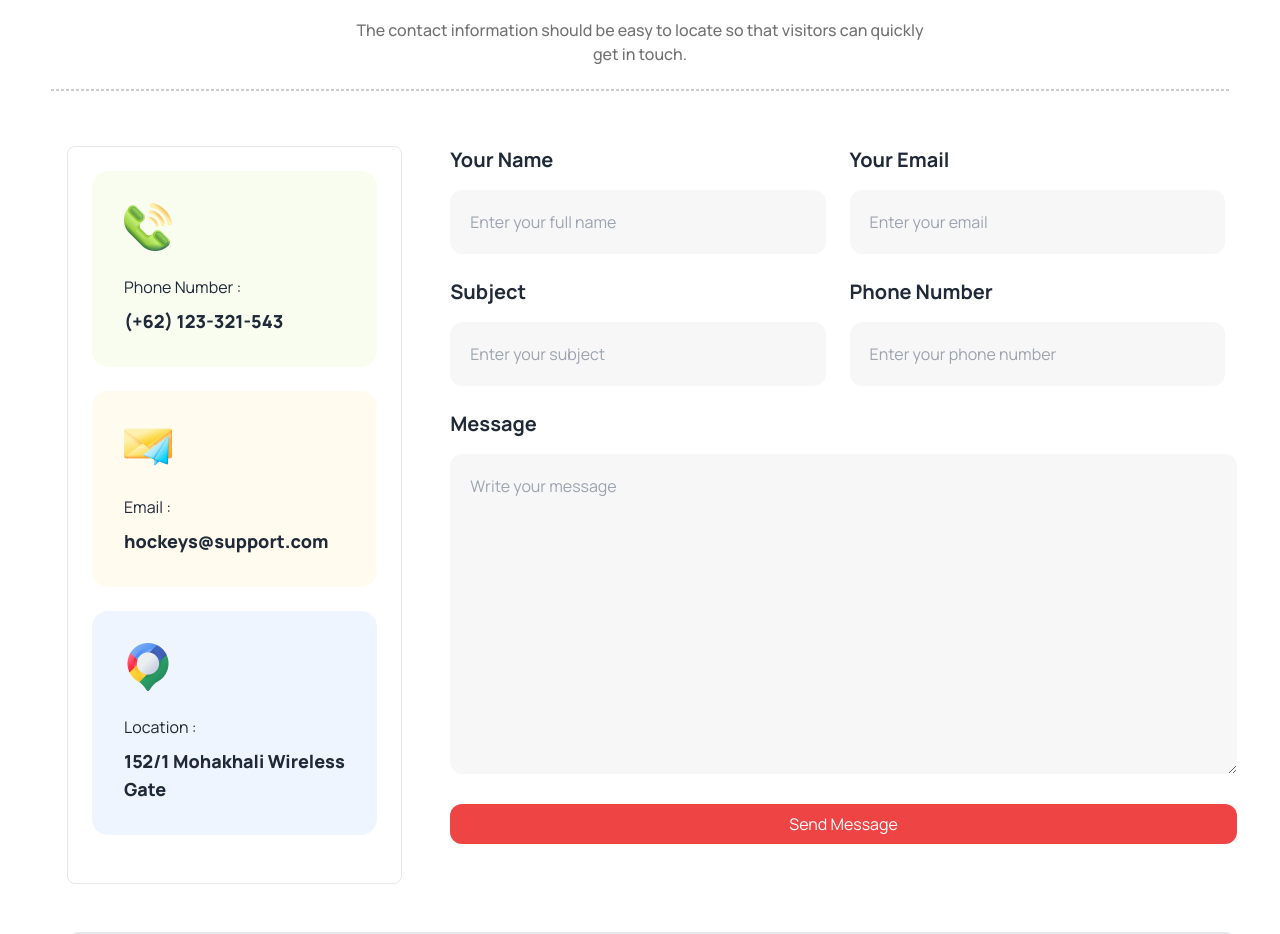
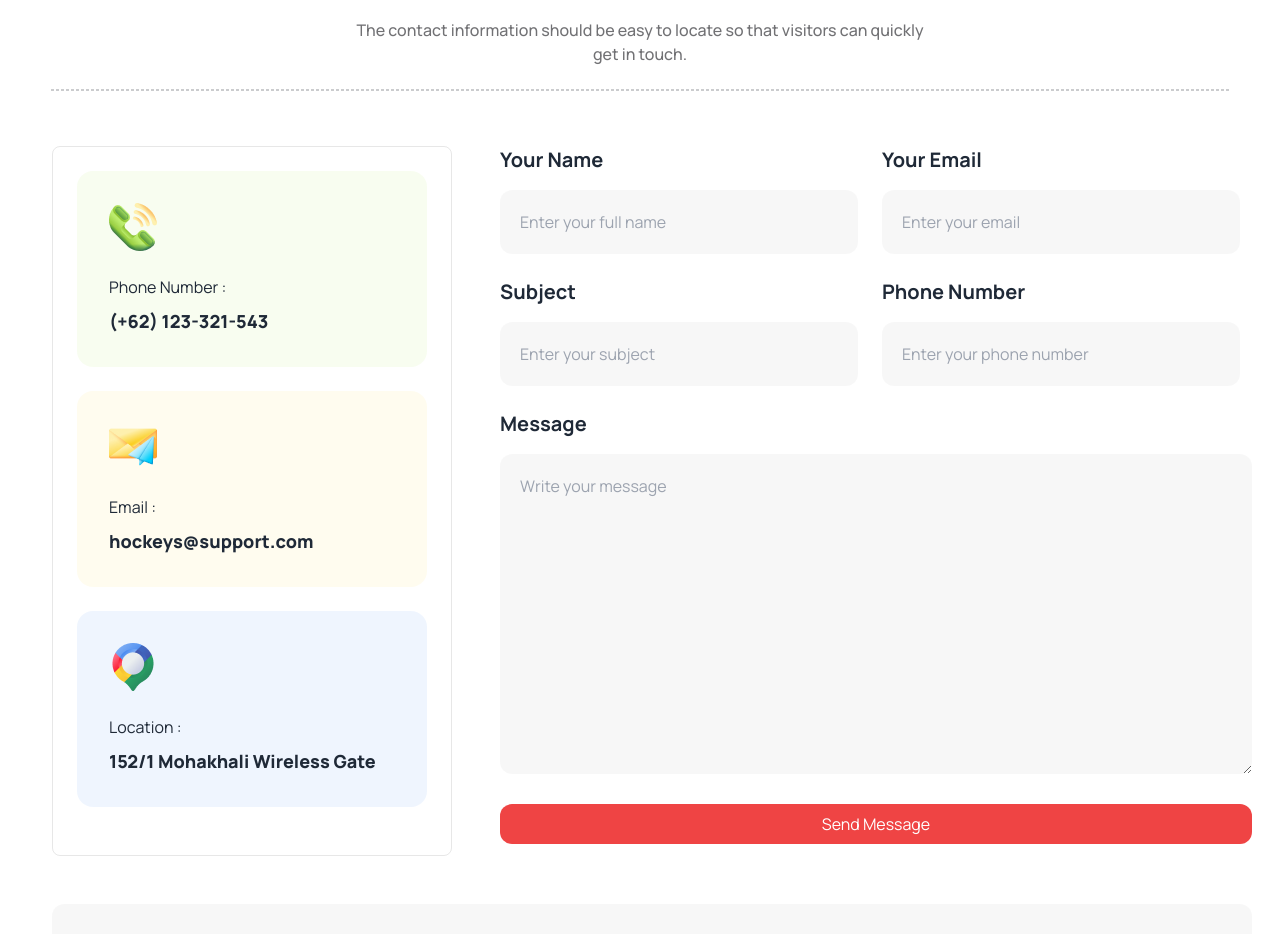
Before and after one commit to iffarurrahat/assignment-1_2_3, a plain HTML site: page hockey-s-website/index.html in a window 1280 px wide. Shown: the part 4649-5583 px from the top of the page. Drawn offline with nearby package versions, Linux system fonts and the light colour scheme.

Commit message:
Social Media added

```diff
--- a/hockey-s-website/index.html
+++ b/hockey-s-website/index.html
@@ -441,9 +441,9 @@
                 </p>
                 <p class="outline-dashed outline-1 text-[#03071233] mb-12 lg:mb-16"></p>
             </div>
-            <div class="w-auto lg:w-[1170px] mx-auto mt-20">
-                <div class="flex flex-col lg:flex-row gap-6">
-                    <div class="border border-[#1313181A] rounded-lg p-6 w-full lg:w-[474px] mx-3">
+            <div class="container mx-auto mt-20">
+                <div class="flex flex-col lg:flex-row w-full gap-6">
+                    <div class="border border-[#1313181A] rounded-lg p-6 w-full lg:w-1/3 mx-3">
                         <div class="p-8 rounded-2xl bg-[#BCED6D1A] mb-6">
                             <img src="Images/Group 1171275317.png" alt="">
                             <p class="font-normal mt-6">Phone Number : </p>
@@ -462,8 +462,8 @@
                             <h3 class="text-lg font-extrabold mt-2">152/1 Mohakhali Wireless Gate</h3>
                         </div>
                     </div>
-                    <div class="w-full">
-                        <div class="grid grid-cols-1 lg:grid-cols-2 gap-6 lg:flex-1 ml-3">
+                    <div class="w-full lg:flex-1">
+                        <div class="grid grid-cols-1 lg:grid-cols-2 gap-6 ml-3">
                             <div>
                                 <h3 class="text-xl font-bold mb-4">Your Name</h3>
                                 <input class="p-5 rounded-xl bg-[#13131808] w-full" type="text"
@@ -493,7 +493,7 @@
                         <button class="bg-red-500 text-white p-2 mt-6 rounded-xl mx-3 w-full">Send Message</button>
                     </div>
                 </div>
-                <div class="mt-12 mx-3 rounded-xl border-2 p-9 text-center w-full">
+                <div class="mt-12 mx-3 rounded-xl bg-[#13131808] p-9 text-center w-full">
                     <h3 class="text-2xl font-extrabold">Social Media</h3>
                     <div class="flex justify-center gap-8 mt-7">
                         <i class="fa-brands fa-twitter"></i>
```
